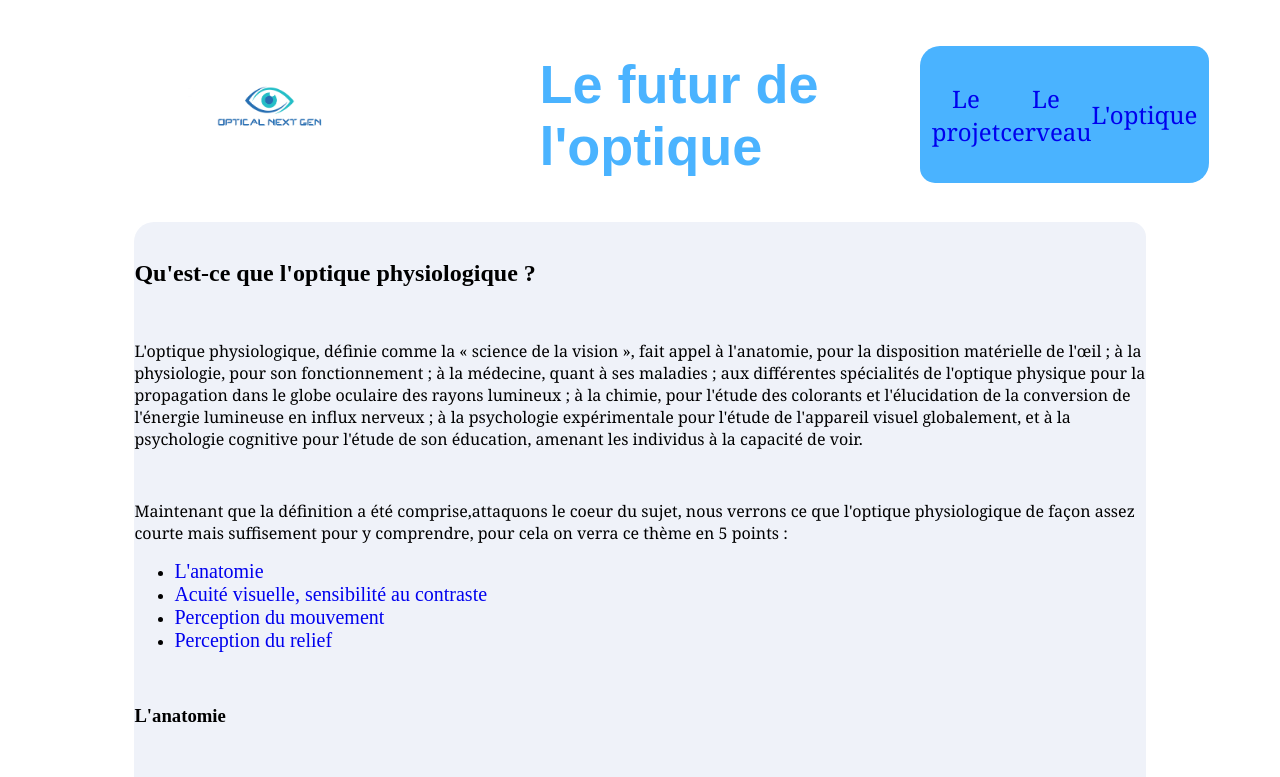
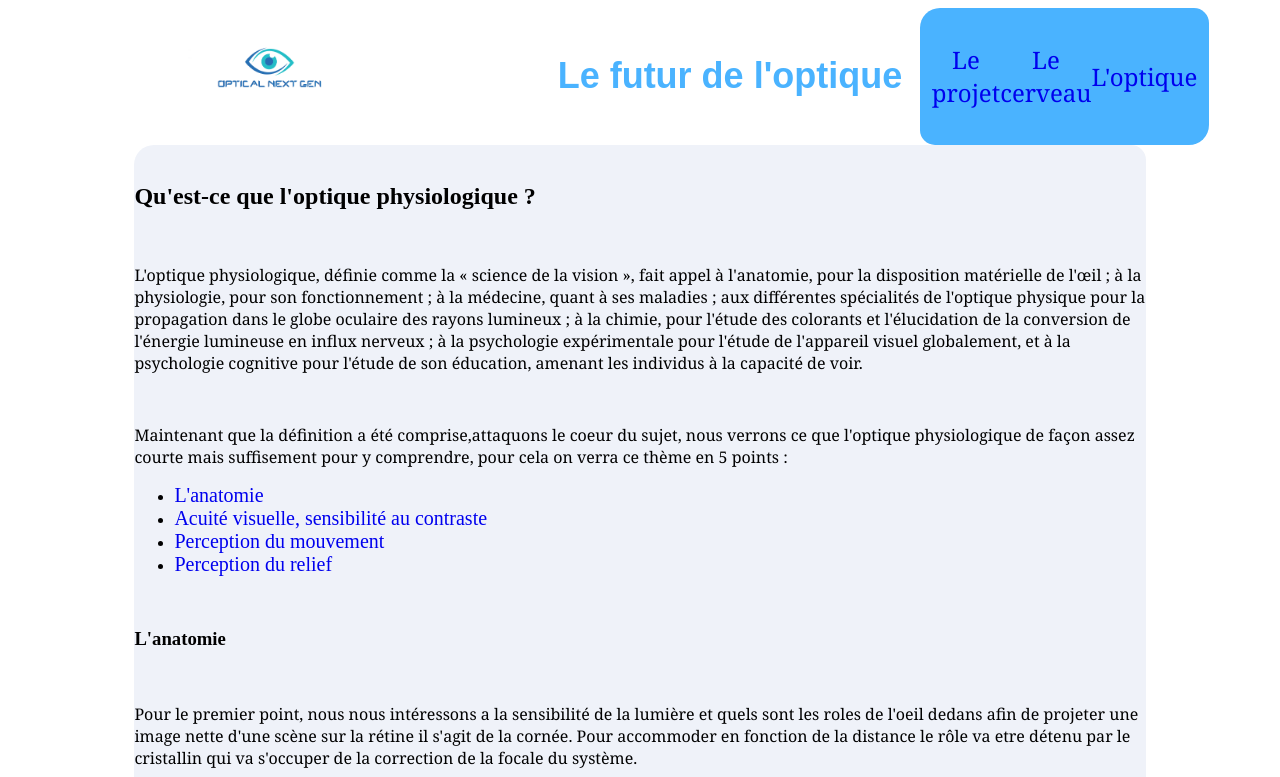
Before and after one commit to DewiGirot/Cerveau, a plain HTML site: page optique.html in a window 1280 px wide. Shown: the top 777 px of the page. Drawn offline with Linux system fonts and the light colour scheme.

Commit message:
menu nav

```diff
--- a/optique.html
+++ b/optique.html
@@ -16,7 +16,9 @@
 	    	<nav>
 	    		<a href="index.html" title="Page d'acceuil"> <img alt="Logo" src="img/Logo.png"/></a>
 				<div class="nav_left">
-					<h2>Le futur de l'optique</h2>
+					<center>
+						<h2>Le futur de l'optique</h2>
+					</center>
 				</div>
 				<div class="nav_right">
 			        <a href="index.html"><p> Le projet </p></a>
--- a/style/style.css
+++ b/style/style.css
@@ -70,7 +70,7 @@ nav {
 	display:inline-block;
 	justify-content: space-around;
 	align-items: center;
-	font-size: 150% ;
+	font-size: auto ;
 	width: 60%;
 	color: #4AB3FF;
 	background-color: white;
```
